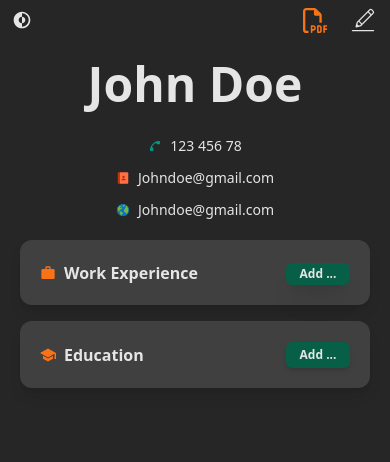
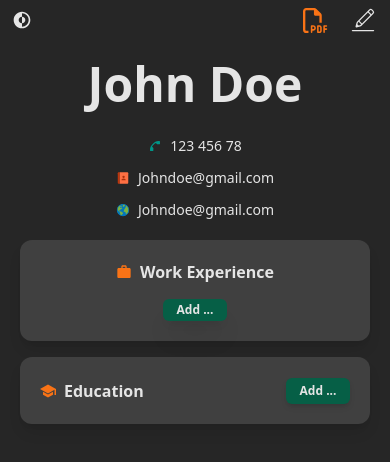
Before and after one commit to ofgaard/cv-app, a React (Vite) app: page / in a window 390 px wide. Shown: the top 462 px of the page. Built offline with nearby package versions, Linux system fonts and the light colour scheme.

Commit message:
remove min-width

```diff
--- a/src/App.jsx
+++ b/src/App.jsx
@@ -129,7 +129,7 @@ function App() {
               setEditContacts={setEditContacts}
             ></Nav>
           </div>
-          <div className="flex flex-col min-w-96 max-w-4xl mx-auto gap-4 p-5">
+          <div className="flex flex-col max-w-4xl mx-auto gap-4 p-5">
             {/* Contact header */}
             <div className="mb-1">
               <Personal
--- a/src/Job.jsx
+++ b/src/Job.jsx
@@ -32,7 +32,7 @@ export default function Job({
         } p-5 rounded-xl shadow-lg`}
       >
         {/* Top label/icons */}
-        <div className="flex gap-3 flex-row print:flex-col justify-between items-center">
+        <div className="flex flex-col gap-3 sm:flex-row print:flex-col justify-between items-center">
           <div className="flex flex-row items-center gap-2">
             <MdWork className="icons fill-orange-500"></MdWork>
             <h5>Work Experience</h5>
@@ -188,7 +188,8 @@ export default function Job({
         {submitMode === 1 && (
           <div className="flex flex-col gap-2">
             {/* First line - job and location */}
-            <div className="flex flex-row justify-between flex-wrap">
+            <div className="flex flex-row justify-between">
+              {/* Submit Edit button */}
               <div className="flex flex-row gap-1">
                 <h4>
                   <input
@@ -203,7 +204,7 @@ export default function Job({
               </div>
               <h2 className="text-xs">
                 <input
-                  className="bg-transparent sm:text-right"
+                  className="bg-transparent text-right"
                   type="text"
                   name="location"
                   value={newExperience.location}
@@ -213,7 +214,7 @@ export default function Job({
               </h2>
             </div>
             {/* Second line - Position and start/end date */}
-            <div className="flex flex-row justify-between flex-wrap">
+            <div className="flex flex-row justify-between">
               <h3>
                 <input
                   className="bg-transparent"
@@ -226,7 +227,7 @@ export default function Job({
               </h3>
               <div className="flex flex-col text-xs">
                 <input
-                  className="bg-transparent sm:text-right"
+                  className="bg-transparent text-right"
                   type="text"
                   name="startdate"
                   value={newExperience.startdate}
@@ -234,7 +235,7 @@ export default function Job({
                   placeholder="Start Date"
                 />
                 <input
-                  className="bg-transparent sm:text-right"
+                  className="bg-transparent text-right"
                   type="text"
                   name="enddate"
                   value={newExperience.enddate}
```
